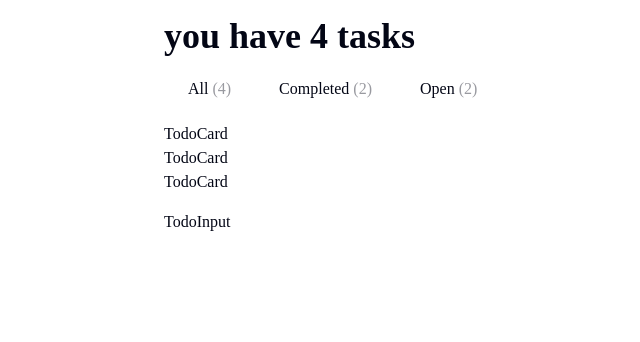
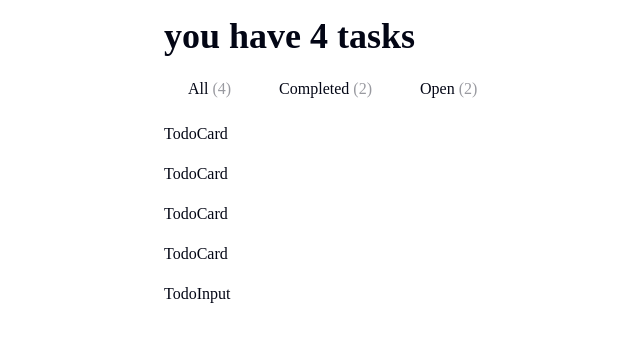
Before and after one commit to Abdelrahman776/react-todo-app, a React (Vite) app: page / in a window 1280 px wide. Shown: the top 342 px of the page, without its empty margins (92-732 px from the left). Built offline with nearby package versions, Linux system fonts and the light colour scheme; a web font is replaced by a local one.

Commit message:
Refactor TodoList component to filter todos based on the selected tab

```diff
--- a/src/components/Tabs.jsx
+++ b/src/components/Tabs.jsx
@@ -3,7 +3,6 @@ import React from "react";
 const Tabs = ({todos}) => {
   const tabs = ["All", "Completed", "Open"];
 
-  // let tab= 'All'
 
   return (
     <div className="tab-container">
--- a/src/components/TodoList.jsx
+++ b/src/components/TodoList.jsx
@@ -1,14 +1,32 @@
-import React from 'react'
-import TodoCard from './TodoCard'
-const todoList = () => {
+import React from "react";
+import TodoCard from "./TodoCard";
+const todoList = (props) => {
+  const { todos }=props
+  const tab = "All";
+
+  const filteredTodoList =
+    tab === "All"
+      ? todos
+      : tab === "Completed"
+      ? todos.filter((todo) => todo.complete)
+      : todos.filter((todo) => !todo.complete);
+
   return (
-    <div>
+    <>
+      {filteredTodoList.map((todo, todoIndex) => {
+        return (
+          <TodoCard
+            key={todoIndex}
+            todo={todo}
+            unfilteredTodoIndex={todos.findIndex(
+              (unfilteredTodo) => unfilteredTodo === todo
+            )}
+            {...props}
+          ></TodoCard>
+        );
+      })}
+    </>
+  );
+};
 
-      <TodoCard/>
-      <TodoCard/>
-      <TodoCard/>
-    </div>
-  )
-}
-
-export default todoList
+export default todoList;
```
